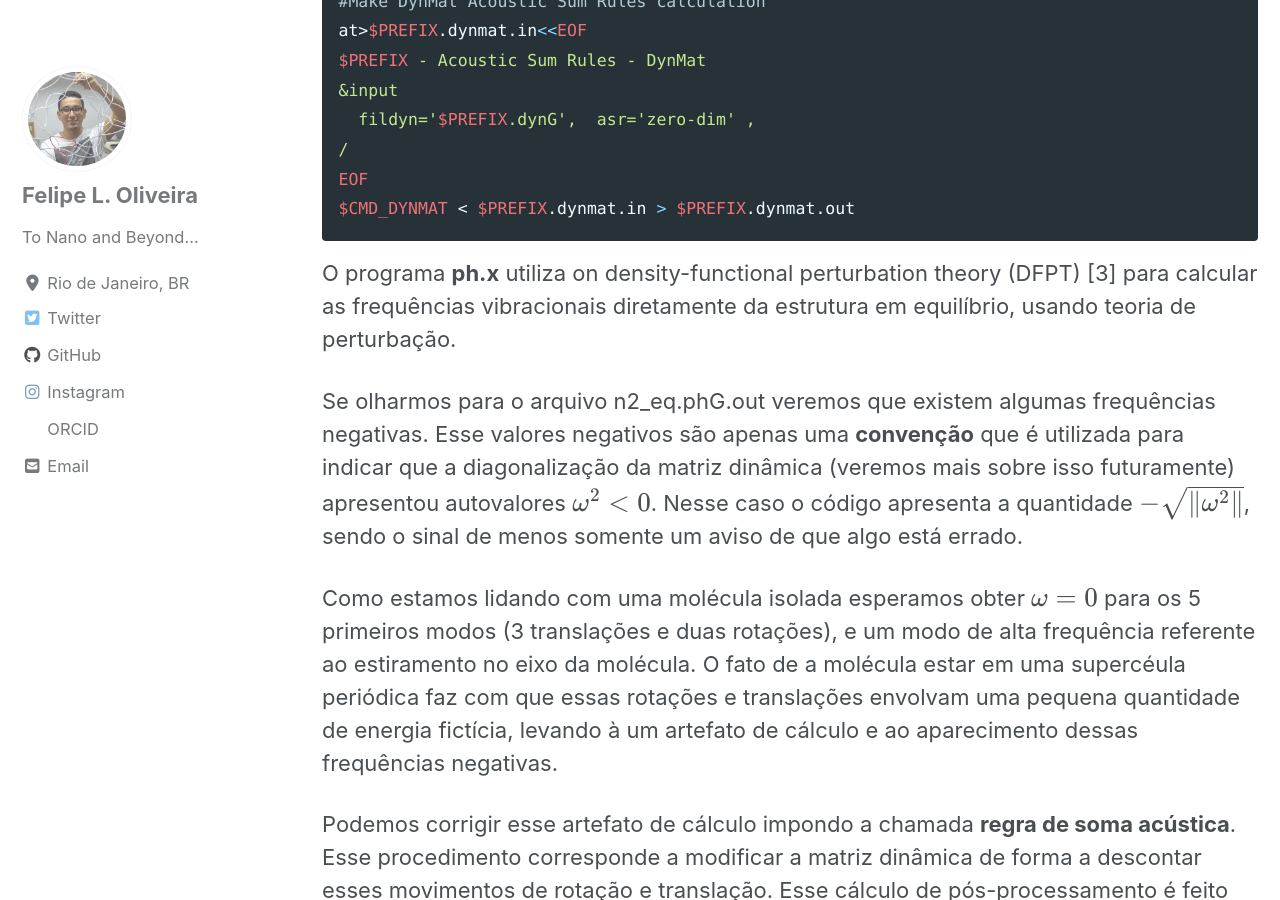
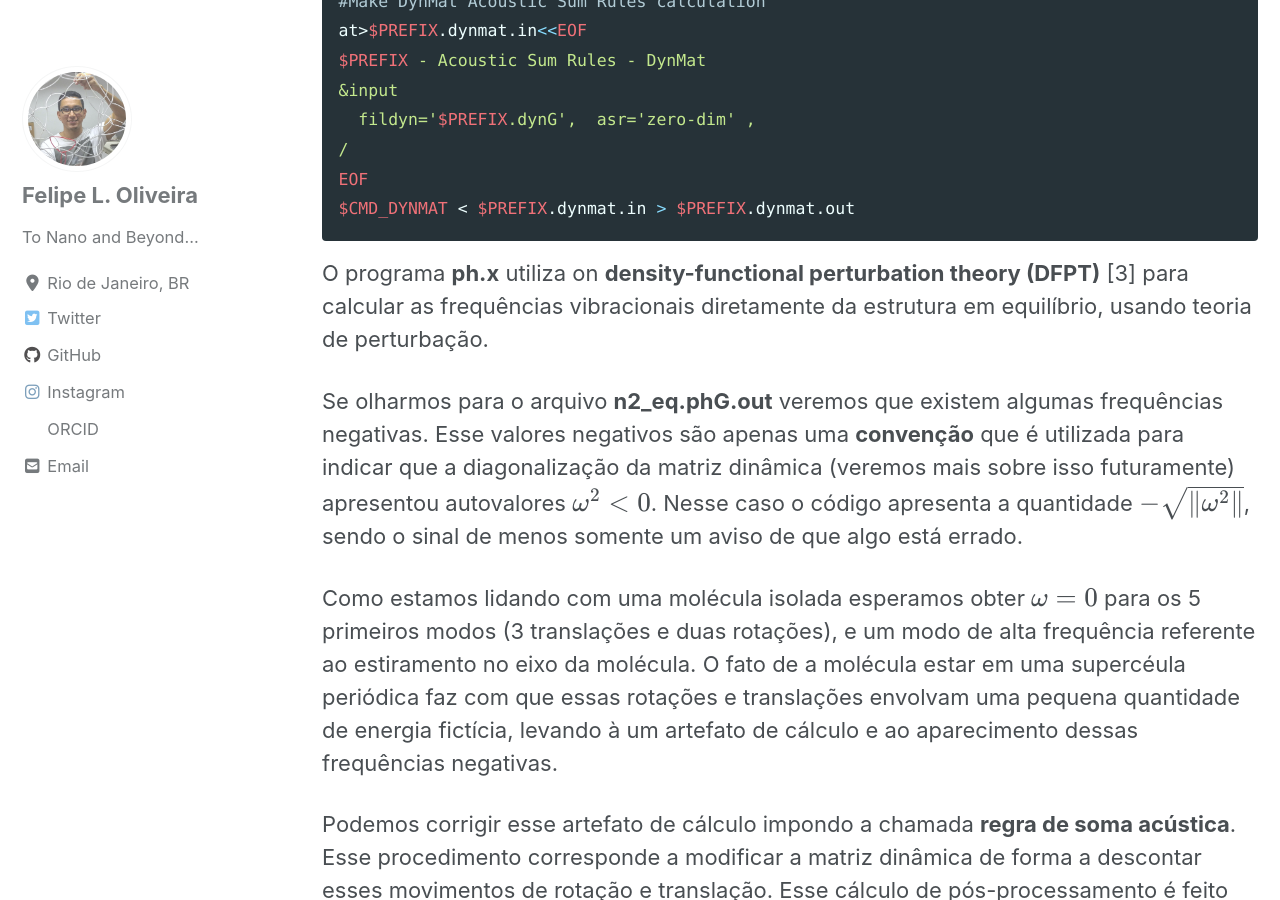
Before and after one commit to lipelopesoliveira/lipelopesoliveira.github.io, a Jekyll site: the page built from _posts/Tutorial_QE/2019-08-30-cap2-1.md, in a window 1280 px wide and 900 px high, scrolled down 8601 px. Built offline with Jekyll 4.4.1, drawn with Linux system fonts in a browser that asks for light colours; cached includes are drawn as plain includes; nearby versions of some CDN libraries; formulas are drawn with MathJax 3.

Commit message:
Update 2019-08-30-cap2-1.md

````diff
--- a/_posts/Tutorial_QE/2019-08-30-cap2-1.md
+++ b/_posts/Tutorial_QE/2019-08-30-cap2-1.md
@@ -187,9 +187,9 @@ EOF
 $CMD_DYNMAT < $PREFIX.dynmat.in > $PREFIX.dynmat.out
 ```
 
-O programa **ph.x** utiliza on density-functional perturbation theory (DFPT) [3] para calcular as frequências vibracionais diretamente da estrutura em equilíbrio, usando teoria de perturbação.
+O programa **ph.x** utiliza on **density-functional perturbation theory (DFPT)** [3] para calcular as frequências vibracionais diretamente da estrutura em equilíbrio, usando teoria de perturbação.
 
-Se olharmos para o arquivo n2_eq.phG.out veremos que existem algumas frequências negativas. Esse valores negativos são apenas uma **convenção** que é utilizada para indicar que a diagonalização da matriz dinâmica (veremos mais sobre isso futuramente) apresentou autovalores $$\omega^2 < 0$$. Nesse caso o código apresenta a quantidade $$-\sqrt{\|\omega^2\|}$$, sendo o sinal de menos somente um aviso de que algo está errado.
+Se olharmos para o arquivo **n2_eq.phG.out** veremos que existem algumas frequências negativas. Esse valores negativos são apenas uma **convenção** que é utilizada para indicar que a diagonalização da matriz dinâmica (veremos mais sobre isso futuramente) apresentou autovalores $$\omega^2 < 0$$. Nesse caso o código apresenta a quantidade $$-\sqrt{\|\omega^2\|}$$, sendo o sinal de menos somente um aviso de que algo está errado.
 
 Como estamos lidando com uma molécula isolada esperamos obter $$\omega = 0$$ para os 5 primeiros modos (3 translações e duas rotações), e um modo de alta frequência referente ao estiramento no eixo da molécula. O fato de a molécula estar em uma supercéula periódica faz com que essas rotações e translações envolvam uma pequena quantidade de energia fictícia, levando à um artefato de cálculo e ao aparecimento dessas frequências negativas.
 
````
